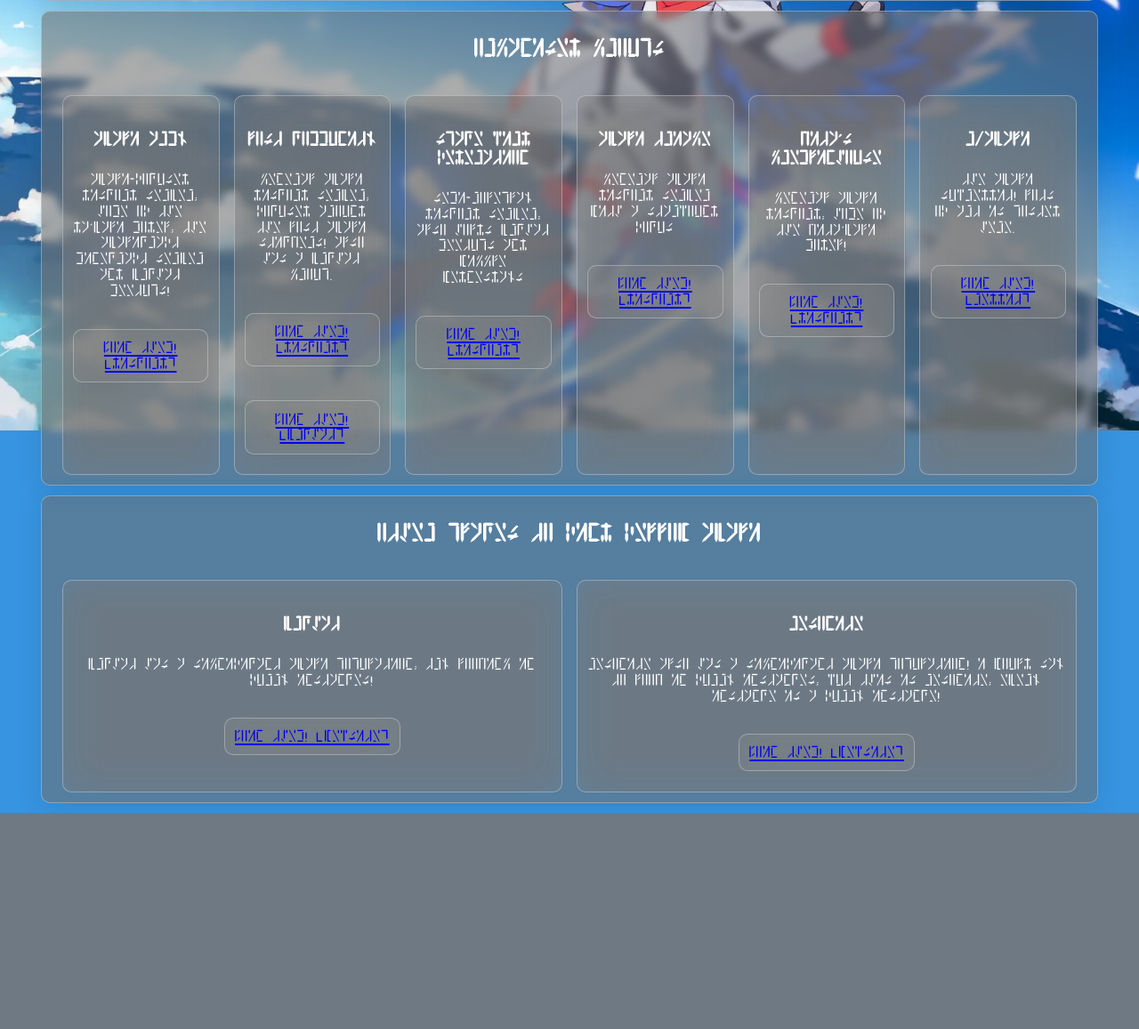
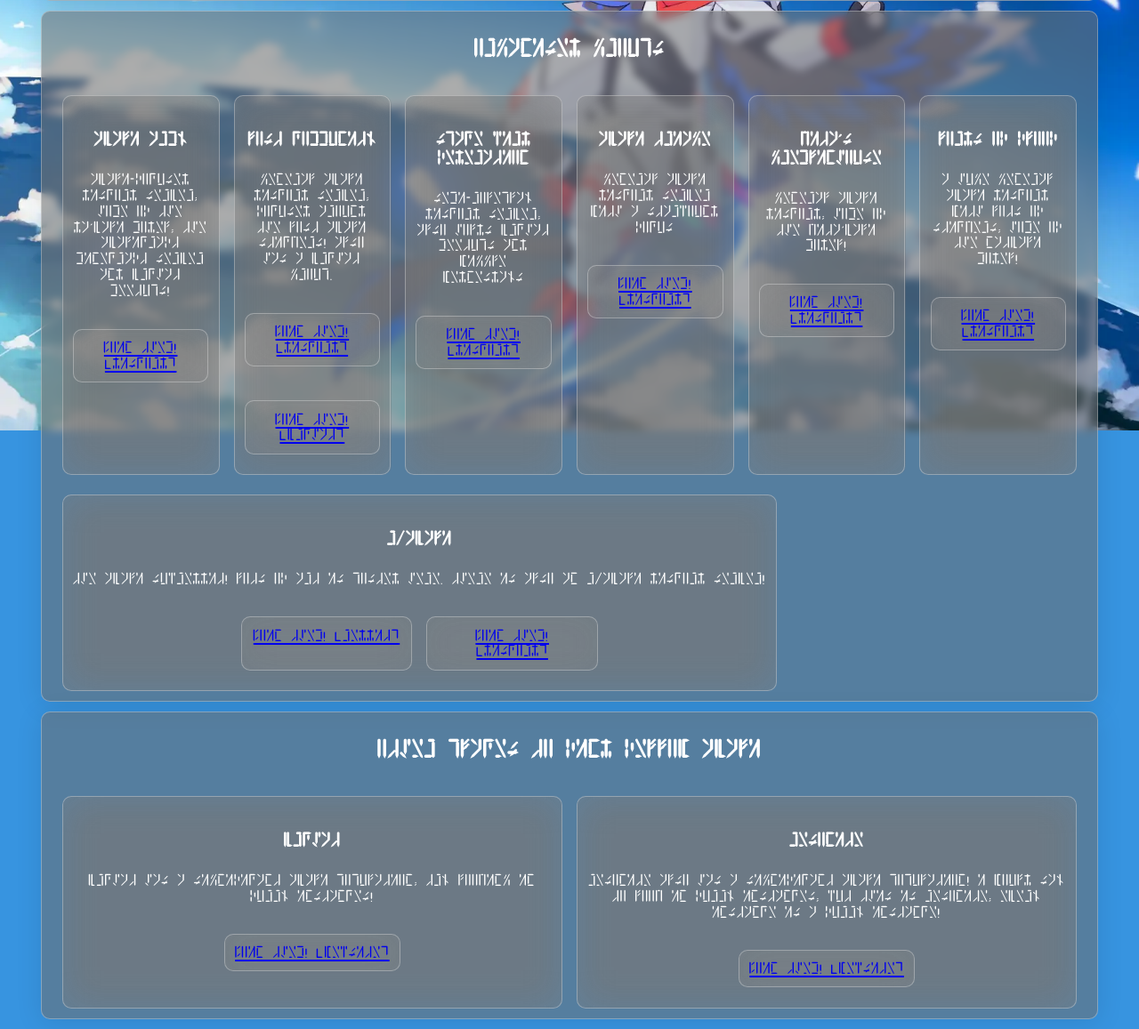
Before and after one commit to AnnoyingRain5/avali.zone, a Flask app: page /groups in a window 1280 px wide. Shown: the part 316-1473 px from the top of the page at 89% size. Before the commit the page ends 1230 px from the top, so only its background shows below. Run offline with Flask 3, Linux system fonts and the light colour scheme.

Commit message:
Add new resources and groups

```diff
--- a/templates/groups.jinja
+++ b/templates/groups.jinja
@@ -71,14 +71,25 @@
                 </div>
             </div>
         </div>
-
         <div class="pod">
-            <h3>r/avali</h3>
-            <p>The avali subreddit! Lots of art is posted here.</p>
+            <h3>Lords of Floof</h3>
+            <p>A huge general avali discord with lots of stickers, home of the natvali model!</p>
             <div class="dock">
                 <div class="pod">
-                    <a href="https://reddit.com/r/avali">Join them! (Reddit)</a>
+                    <a href="https://discord.gg/hM5zUwG5X3">Join them! (Discord)</a>
                 </div>
+            </div>
+        </div>
+    </div>
+    <div class="pod">
+        <h3>r/avali</h3>
+        <p>The avali subreddit! Lots of art is posted here. There is also an r/avali discord server!</p>
+        <div class="dock">
+            <div class="pod">
+                <a href="https://reddit.com/r/avali">Join them! (Reddit)</a>
+            </div>
+            <div class="pod">
+                <a href="https://discord.com/invite/FMXxz34Pa6">Join them! (Discord)</a>
             </div>
         </div>
     </div>
```
Also changed, not shown: templates/content.jinja (+29 -0 lines), templates/scratch/resources.jinja (+11 -0 lines).
